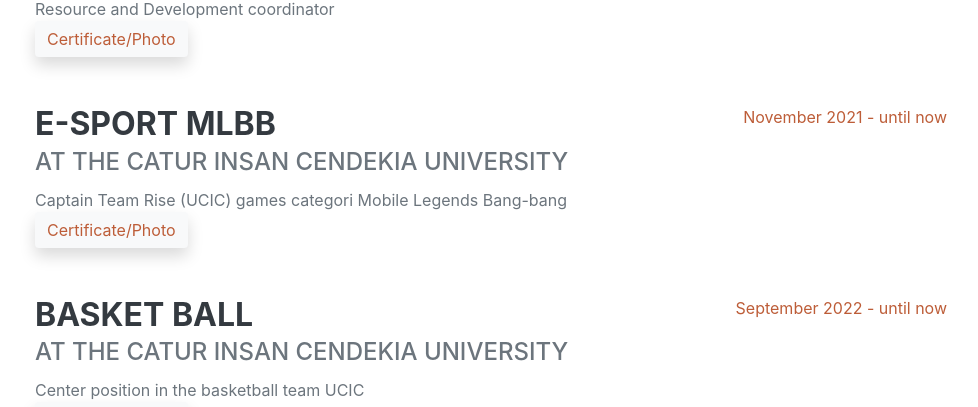
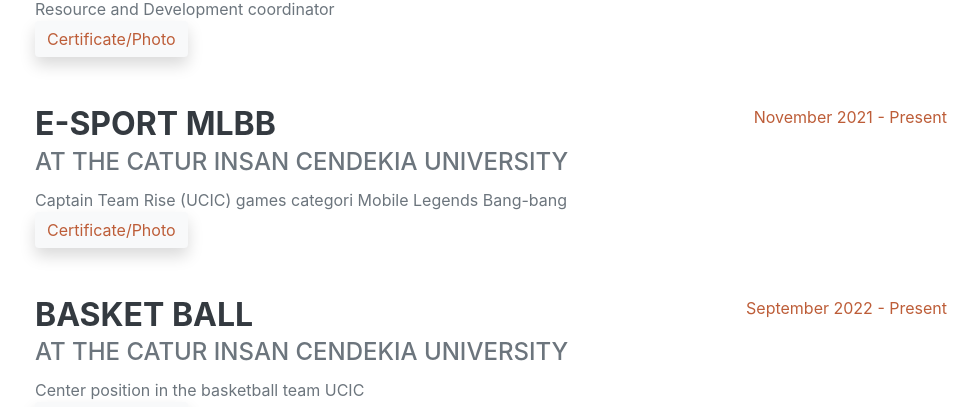
Before and after one commit to ivickypr05/Gits-msib4-tugas2, a PHP site: page / in a window 1280 px wide. Shown: the part 3853-4260 px from the top of the page, without its empty margins (285-1263 px from the left). Run offline with PHP 8.4, Linux system fonts and the light colour scheme; some libraries are stand-ins or nearby versions; some web fonts are replaced.

Commit message:
cdn commit

```diff
--- a/index.php
+++ b/index.php
@@ -183,9 +183,9 @@
                             <div class="subheading mb-2">At the Catur Insan Cendekia University</div>
                             <div>Captain Team Rise (UCIC) games categori Mobile Legends Bang-bang</div>
                             <button class="btn btn-light border-0 shadow text-primary main-color btn-certificate"
-                            onclick="showCertificate('.. assets/img/certificate/radcertif.jpg', 'Junior Graphic Designer', 'BNSP Indonesia')">Certificate/Photo</button>
+                            onclick="Certificate('.. assets/img/certificate/radcertif.jpg', 'Junior Graphic Designer', 'BNSP Indonesia')">Certificate/Photo</button>
                         </div>
-                        <div class="flex-shrink-0"><span class="text-primary"> November 2021 - until now</span></div>
+                        <div class="flex-shrink-0"><span class="text-primary"> November 2021 - Present</span></div>
                     </div>
                     <div class="d-flex flex-column flex-md-row justify-content-between">
                         <div class="flex-grow-1">
@@ -193,9 +193,9 @@
                             <div class="subheading mb-2">At the Catur Insan Cendekia University</div>
                             <div>Center position in the basketball team UCIC</div>
                             <button class="btn btn-light border-0 shadow text-primary main-color btn-certificate"
-                            onclick="showCertificate('assets/img/certificate/radcertif.jpg', 'Junior Graphic Designer', 'BNSP Indonesia')">Certificate/Photo</button>
+                            onclick="Certificate('assets/img/certificate/radcertif.jpg', 'Junior Graphic Designer', 'BNSP Indonesia')">Certificate/Photo</button>
                         </div>
-                        <div class="flex-shrink-0"><span class="text-primary"> September 2022 - until now</span></div>
+                        <div class="flex-shrink-0"><span class="text-primary"> September 2022 - Present </span></div>
                     </div>
                 </div>
             </section>
@@ -256,5 +256,7 @@
         <script src="https://cdn.jsdelivr.net/npm/bootstrap@5.1.3/dist/js/bootstrap.bundle.min.js"></script>
         <!-- Core theme JS-->
         <script src="js/scripts.js"></script>
+        <!-- cdn SweetAlert2 -->
+        <script src="https://cdn.jsdelivr.net/npm/sweetalert2@11"></script>
     </body>
 </html>
```
